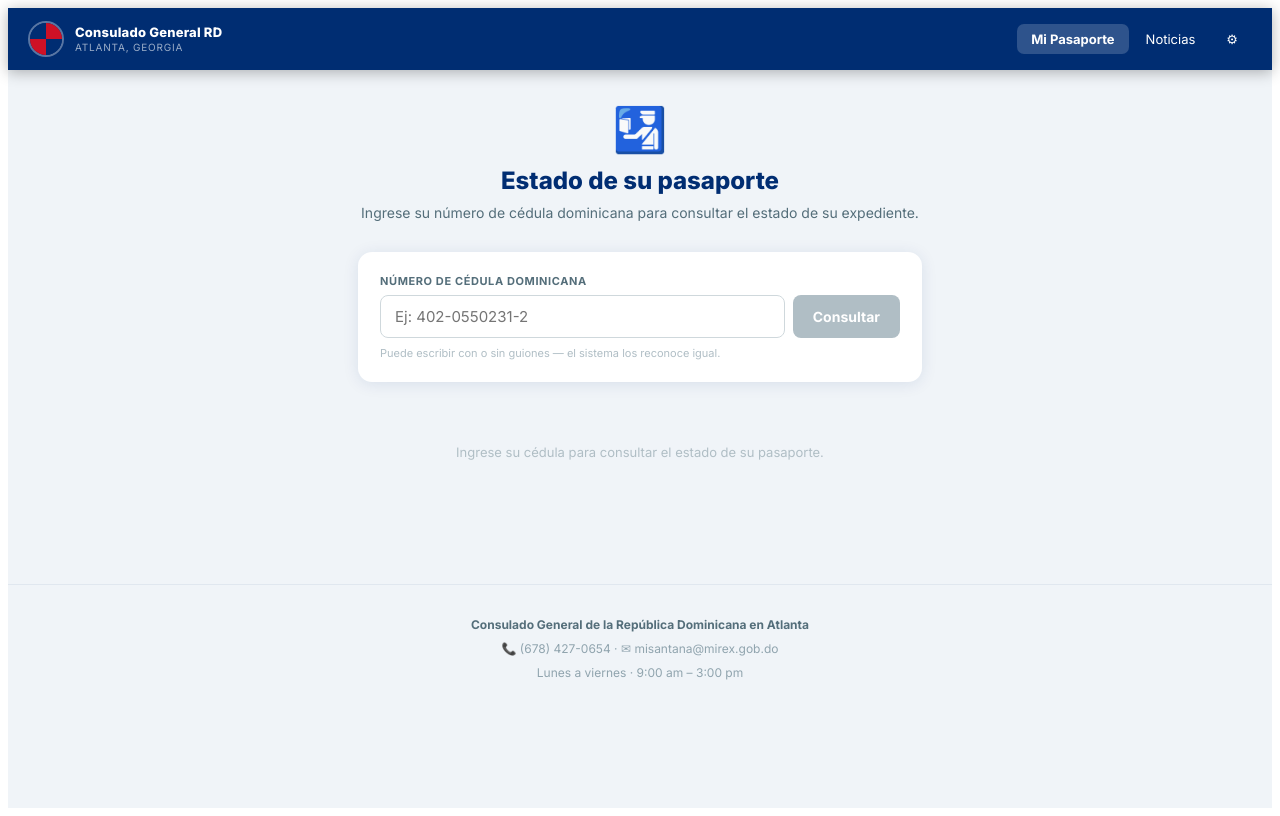
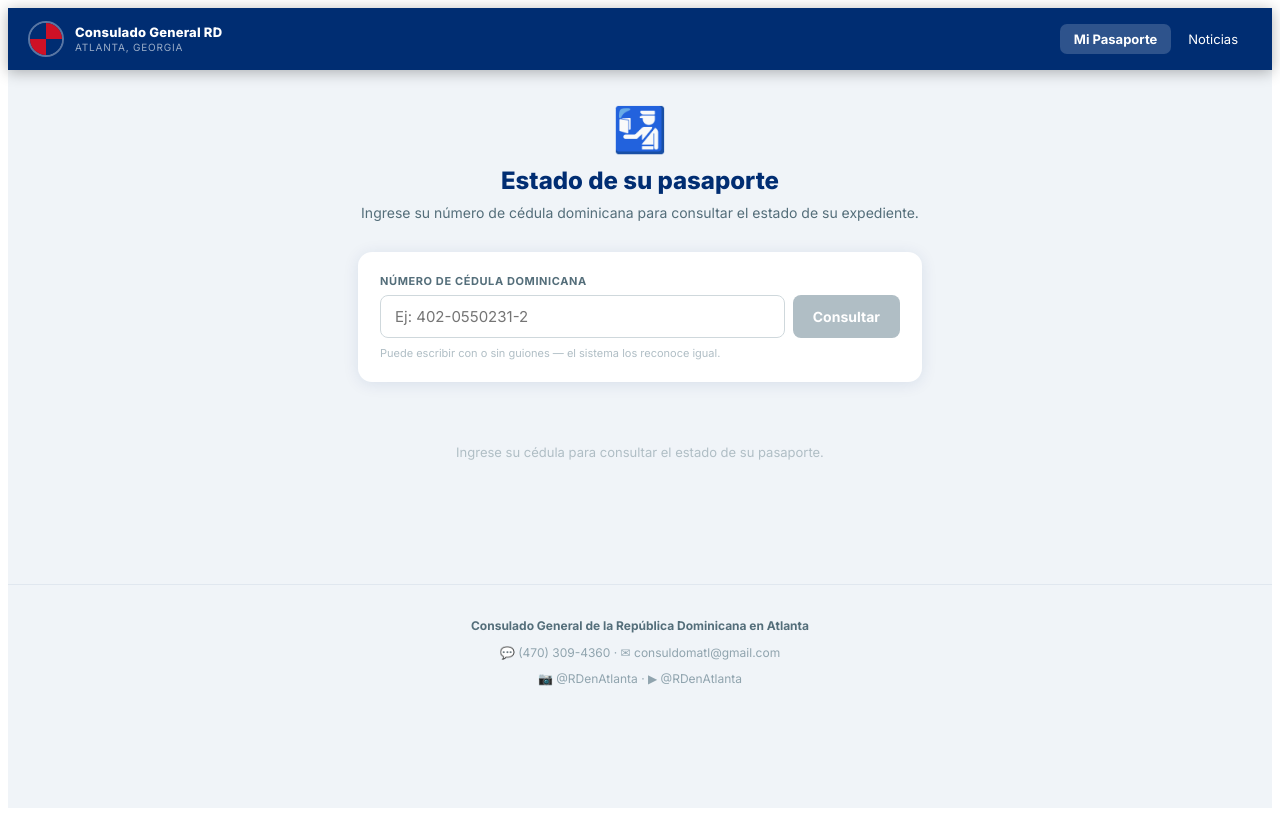
Before and after one commit to rdenatlanta/consulado-portal, a React (Vite) app: page / in a window 1280 px wide. Built offline with nearby package versions, Linux system fonts and the light colour scheme.

Commit message:
Update App.jsx

```diff
--- a/src/App.jsx
+++ b/src/App.jsx
@@ -34,14 +34,14 @@ const NOTICIAS_INIT = [
     titulo: "Nuevos horarios de atención – julio 2026",
     fecha: "27 jun 2026",
     categoria: "Aviso",
-    cuerpo: "A partir del 7 de julio atenderemos lunes a viernes de 8:30 am a 3:30 pm. Los viernes únicamente con cita previa. Tel: (678) 427-0654.",
+    cuerpo: "A partir del 7 de julio atenderemos lunes a viernes de 8:30 am a 3:30 pm. Los viernes únicamente con cita previa. WhatsApp: (470) 309-4360.",
   },
   {
     id: 3,
     titulo: "Requisitos para pasaporte – actualización junio 2026",
     fecha: "10 jun 2026",
     categoria: "Trámites",
-    cuerpo: "Se acepta cédula digital como documento de identidad. Llame al (678) 427-0654 o visítenos para la lista completa de requisitos.",
+    cuerpo: "Se acepta cédula digital como documento de identidad. Contáctenos vía WhatsApp al (470) 309-4360 para la lista completa de requisitos.",
   },
 ];
 
@@ -59,7 +59,6 @@ function Header({ view, setView }) {
   const tabs = [
     { key: "pasaporte", label: "Mi Pasaporte" },
     { key: "noticias",  label: "Noticias" },
-    { key: "admin",     label: "⚙" },
   ];
   return (
     <header style={{ background: "#002D72", color: "#fff", padding: "0 20px", display: "flex", alignItems: "center", justifyContent: "space-between", height: 62, position: "sticky", top: 0, zIndex: 100, boxShadow: "0 2px 14px rgba(0,0,0,0.3)" }}>
@@ -230,7 +229,7 @@ function PasaporteView() {
               </div>
             )}
             <div style={{ marginTop: 16, padding: "12px 16px", background: "#F5F7FA", borderRadius: 8, fontSize: 13, color: "#546E7A" }}>
-              Para más información comuníquese al <strong>(678) 427-0654</strong> o escriba a <strong>misantana@mirex.gob.do</strong>
+              Para más información comuníquese al <strong>(470) 309-4360</strong> o escriba a <strong>consuldomatl@gmail.com</strong>
             </div>
           </div>
         </div>
@@ -250,7 +249,7 @@ function PasaporteView() {
             </div>
             <div style={{ fontSize: 14, color: "#546E7A", lineHeight: 1.6 }}>
               Por favor comuníquese con el Consulado para más información:<br />
-              <strong>(678) 427-0654</strong> · <strong>misantana@mirex.gob.do</strong>
+              <strong>(470) 309-4360</strong> · <strong>consuldomatl@gmail.com</strong>
             </div>
           </div>
         </div>
@@ -330,14 +329,14 @@ function AdminView({ noticias, setNoticias }) {
         <p style={{ fontSize: 13, color: "#90A4AE", margin: "0 0 22px" }}>Solo para personal del Consulado</p>
         <input type="password" placeholder="PIN de acceso" value={pin}
           onChange={e => setPin(e.target.value)}
-          onKeyDown={e => { if (e.key === "Enter") { if (pin === "1844") { setAuth(true); setPinErr(false); } else setPinErr(true); } }}
+          onKeyDown={e => { if (e.key === "Enter") { if (pin === "281305") { setAuth(true); setPinErr(false); } else setPinErr(true); } }}
           style={{ ...S.input, textAlign: "center", letterSpacing: 8, border: `1.5px solid ${pinErr ? "#CE1126" : "#CFD8DC"}`, marginBottom: 8 }} />
         {pinErr && <div style={{ color: "#CE1126", fontSize: 12, marginBottom: 8 }}>PIN incorrecto</div>}
-        <button onClick={() => { if (pin === "1844") { setAuth(true); setPinErr(false); } else setPinErr(true); }}
+        <button onClick={() => { if (pin === "281305") { setAuth(true); setPinErr(false); } else setPinErr(true); }}
           style={{ width: "100%", background: "#002D72", color: "#fff", border: "none", borderRadius: 8, padding: "11px", fontSize: 14, fontWeight: 700, cursor: "pointer", fontFamily: "inherit" }}>
           Entrar
         </button>
-        <p style={{ fontSize: 11, color: "#CFD8DC", margin: "14px 0 0" }}>Pista: año de la independencia dominicana</p>
+        <p style={{ fontSize: 11, color: "#CFD8DC", margin: "14px 0 0" }}>Acceso restringido al personal autorizado.</p>
       </div>
     </div>
   );
@@ -409,8 +408,21 @@ function AdminView({ noticias, setNoticias }) {
 
 // ─── APP ROOT ────────────────────────────────────────────────────────────────
 export default function App() {
-  const [view, setView]       = useState("pasaporte");
+  const isAdmin = window.location.hash === "#/admin";
+  const [view, setView]         = useState("pasaporte");
   const [noticias, setNoticias] = useState(NOTICIAS_INIT);
+
+  if (isAdmin) {
+    return (
+      <div style={{ minHeight: "100vh", background: "#F0F4F8", fontFamily: "'Inter', 'Segoe UI', sans-serif" }}>
+        <style>{`* { box-sizing: border-box; } input, textarea, select, button { font-family: inherit; }`}</style>
+        <header style={{ background: "#002D72", color: "#fff", padding: "0 20px", display: "flex", alignItems: "center", height: 62, boxShadow: "0 2px 14px rgba(0,0,0,0.3)" }}>
+          <div style={{ fontSize: 13, fontWeight: 800 }}>Consulado General RD · Panel Interno</div>
+        </header>
+        <AdminView noticias={noticias} setNoticias={setNoticias} />
+      </div>
+    );
+  }
 
   return (
     <div style={{ minHeight: "100vh", background: "#F0F4F8", fontFamily: "'Inter', 'Segoe UI', sans-serif" }}>
@@ -423,12 +435,14 @@ export default function App() {
       <main>
         {view === "pasaporte" && <PasaporteView />}
         {view === "noticias"  && <NoticiasView noticias={noticias} />}
-        {view === "admin"     && <AdminView noticias={noticias} setNoticias={setNoticias} />}
       </main>
-      <footer style={{ textAlign: "center", padding: "28px 20px 40px", color: "#90A4AE", fontSize: 12, borderTop: "1px solid #E0E7EF", marginTop: 48, lineHeight: 2 }}>
+      <footer style={{ textAlign: "center", padding: "28px 20px 40px", color: "#90A4AE", fontSize: 12, borderTop: "1px solid #E0E7EF", marginTop: 48, lineHeight: 2.2 }}>
         <strong style={{ color: "#546E7A" }}>Consulado General de la República Dominicana en Atlanta</strong><br />
-        📞 (678) 427-0654 · ✉ misantana@mirex.gob.do<br />
-        Lunes a viernes · 9:00 am – 3:00 pm
+        <a href="https://wa.me/14703094360" target="_blank" rel="noreferrer" style={{ color: "#90A4AE", textDecoration: "none" }}>💬 (470) 309-4360</a>
+        {" · "}
+        <a href="mailto:consuldomatl@gmail.com" style={{ color: "#90A4AE", textDecoration: "none" }}>✉ consuldomatl@gmail.com</a>
+        <br />
+        📷 @RDenAtlanta · ▶ @RDenAtlanta
       </footer>
     </div>
   );
```
